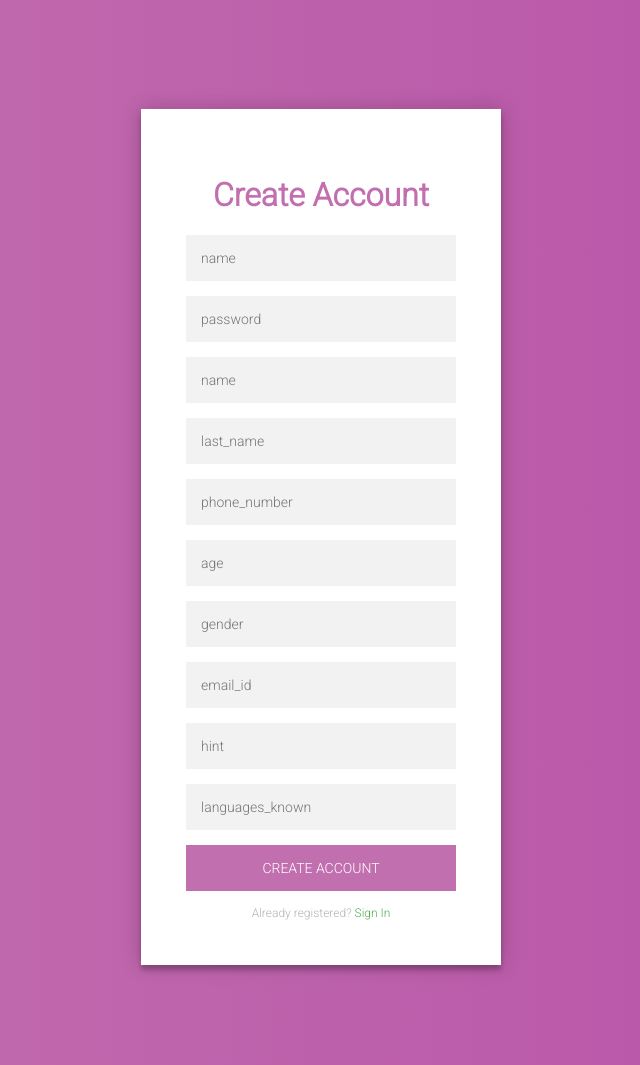
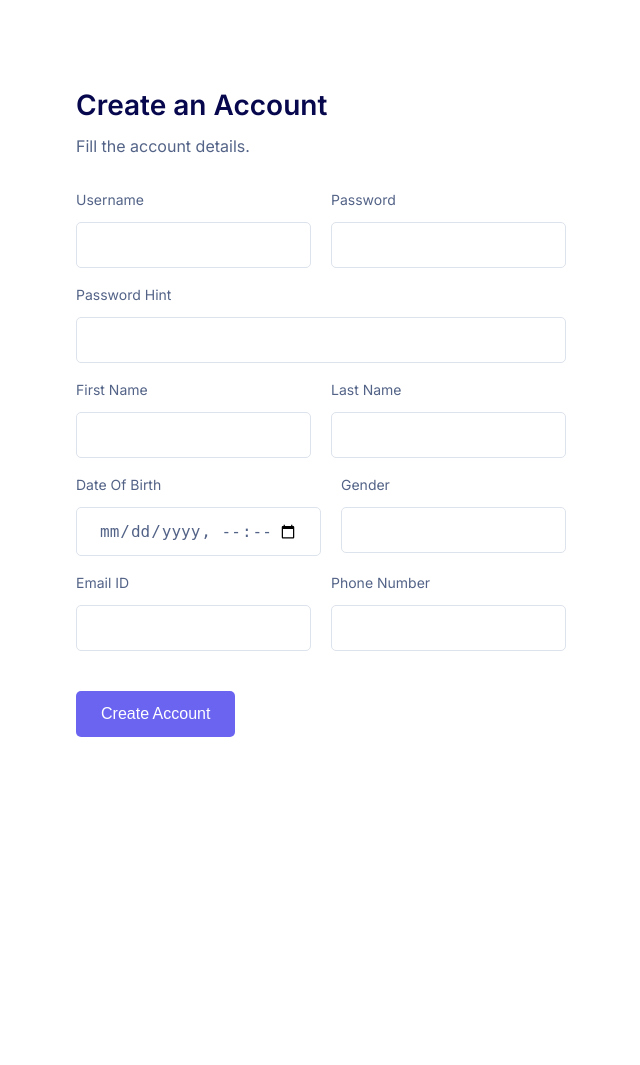
Before and after one commit to varunraokadaparthi/dbms_project, a Flask app: page /create_account in a window 1280 px wide. Shown: the whole page, without its empty margins (319-959 px from the left). After the commit the page ends 737 px from the top, so only its background shows below. Run offline with Flask 3, Linux system fonts and the light colour scheme.

Commit message:
create account form

```diff
--- a/routes/create_account.py
+++ b/routes/create_account.py
@@ -15,7 +15,7 @@ def create_account_post():
     first_name = request.form["first_name"]
     last_name = request.form["last_name"]
     phone_number = request.form["phone_number"]
-    date_of_birth = request.form["age"]
+    date_of_birth = request.form["date_of_birth"]
     gender = request.form["gender"]
     email_id = request.form["email_id"]
     hint = request.form["hint"]
--- a/templates/create_account.html
+++ b/templates/create_account.html
@@ -1,38 +1,236 @@
-<!DOCTYPE html>
 <html>
-    <head>
-        <link rel="stylesheet" type="text/css" href="{{ url_for('static', filename='css/create_style.css') }}">
-    </head>
-    <body>
-        <div class="login-page">
-            <div class="form">
-              <center><h1 style="color:rgb(194, 111, 176);">Create Account</h1></center>
-              <form action="/create_account" class="login-form" method="POST">
-                <input type="text" name="username" placeholder="name"/>
+<head></head>
+<body data-new-gr-c-s-check-loaded="14.1105.0" data-gr-ext-installed="">
+<div class="formbold-main-wrapper">
+    <!-- Author: FormBold Team -->
+    <!-- Learn More: https://formbold.com -->
+    <div class="formbold-form-wrapper">
 
 
-                <input type="password" name="password" placeholder="password"/>
+        <form action="/create_account" method="POST">
+            <div class="formbold-form-title">
+                <h2 class="">Create an Account</h2>
+                <p>
+                    Fill the account details.
+                </p>
+            </div>
 
-                <input type="text" name="first_name" placeholder="name"/>
+            <div class="formbold-input-flex">
+                <div>
+                    <label for="username" class="formbold-form-label"> Username </label>
+                    <input type="text" name="username" id="username" class="formbold-form-input">
+                </div>
+                <div>
+                    <label for="password" class="formbold-form-label"> Password </label>
+                    <input type="password" name="password" id="password" class="formbold-form-input">
+                </div>
+            </div>
 
-                <input type="text" name="last_name" placeholder="last_name"/>
+            <div class="formbold-mb-3">
+                <label for="hint" class="formbold-form-label">
+                    Password Hint
+                </label>
+                <input type="text" name="hint" id="hint" class="formbold-form-input">
+            </div>
 
-                <input type="text" name="phone_number" placeholder="phone_number"/>
+            <div class="formbold-input-flex">
+                <div>
+                    <label for="first_name" class="formbold-form-label"> First Name </label>
+                    <input type="text" name="first_name" id="first_name" class="formbold-form-input">
+                </div>
+                <div>
+                    <label for="last_name" class="formbold-form-label"> Last Name </label>
+                    <input type="text" name="last_name" id="last_name" class="formbold-form-input">
+                </div>
+            </div>
 
-                <input type="text" name="age" placeholder="age"/>
+            <div class="formbold-input-flex">
+                <div>
+                    <label for="date_of_birth" class="formbold-form-label"> Date Of Birth </label>
+                    <input type="datetime-local" name="date_of_birth" id="date_of_birth" class="formbold-form-input">
+                </div>
+                <div>
+                    <label for="gender" class="formbold-form-label"> Gender </label>
+                    <input type="text" name="gender" id="gender" class="formbold-form-input">
+                </div>
+            </div>
 
-                <input type="text" name="gender" placeholder="gender"/>
+            <div class="formbold-input-flex">
+                <div>
+                    <label for="email_id" class="formbold-form-label"> Email ID </label>
+                    <input type="text" name="email_id" id="email_id" class="formbold-form-input">
+                </div>
+                <div>
+                    <label for="phone_number" class="formbold-form-label"> Phone Number </label>
+                    <input type="number" name="phone_number" id="phone_number" class="formbold-form-input">
+                </div>
+            </div>
 
-                <input type="text" name="email_id" placeholder="email_id"/>
+            <button class="formbold-btn">Create Account</button>
+        </form>
+    </div>
+</div>
+<style>
+    @import url('https://fonts.googleapis.com/css2?family=Inter:wght@400;500;600;700&display=swap');
 
-                <input type="text" name="hint" placeholder="hint"/>
+    * {
+        margin: 0;
+        padding: 0;
+        box-sizing: border-box;
+    }
 
-                <input type="text" name="languages_known" placeholder="languages_known"/>
+    body {
+        font-family: 'Inter', sans-serif;
+    }
 
-                <button type="submit" name="button">Create Account</button>
-                <p class="message">Already registered? <a href="/">Sign In</a></p>
-              </form>
-            </div>
-          </div>
-    </body>
+    .formbold-mb-3 {
+        margin-bottom: 15px;
+    }
+
+    .formbold-relative {
+        position: relative;
+    }
+
+    .formbold-opacity-0 {
+        opacity: 0;
+    }
+
+    .formbold-stroke-current {
+        stroke: currentColor;
+    }
+
+    #supportCheckbox:checked ~ div span {
+        opacity: 1;
+    }
+
+    .formbold-main-wrapper {
+        display: flex;
+        align-items: center;
+        justify-content: center;
+        padding: 48px;
+    }
+
+    .formbold-form-wrapper {
+        margin: 0 auto;
+        max-width: 570px;
+        width: 100%;
+        background: white;
+        padding: 40px;
+    }
+
+    .formbold-img {
+        margin-bottom: 45px;
+    }
+
+    .formbold-form-title {
+        margin-bottom: 30px;
+    }
+
+    .formbold-form-title h2 {
+        font-weight: 600;
+        font-size: 28px;
+        line-height: 34px;
+        color: #07074d;
+    }
+
+    .formbold-form-title p {
+        font-size: 16px;
+        line-height: 24px;
+        color: #536387;
+        margin-top: 12px;
+    }
+
+    .formbold-input-flex {
+        display: flex;
+        gap: 20px;
+        margin-bottom: 15px;
+    }
+
+    .formbold-input-flex > div {
+        width: 50%;
+    }
+
+    .formbold-form-input {
+        text-align: center;
+        width: 100%;
+        padding: 13px 22px;
+        border-radius: 5px;
+        border: 1px solid #dde3ec;
+        background: #ffffff;
+        font-weight: 500;
+        font-size: 16px;
+        color: #536387;
+        outline: none;
+        resize: none;
+    }
+
+    .formbold-form-input:focus {
+        border-color: #6a64f1;
+        box-shadow: 0px 3px 8px rgba(0, 0, 0, 0.05);
+    }
+
+    .formbold-form-label {
+        color: #536387;
+        font-size: 14px;
+        line-height: 24px;
+        display: block;
+        margin-bottom: 10px;
+    }
+
+    .formbold-checkbox-label {
+        display: flex;
+        cursor: pointer;
+        user-select: none;
+        font-size: 16px;
+        line-height: 24px;
+        color: #536387;
+    }
+
+    .formbold-checkbox-label a {
+        margin-left: 5px;
+        color: #6a64f1;
+    }
+
+    .formbold-input-checkbox {
+        position: absolute;
+        width: 1px;
+        height: 1px;
+        padding: 0;
+        margin: -1px;
+        overflow: hidden;
+        clip: rect(0, 0, 0, 0);
+        white-space: nowrap;
+        border-width: 0;
+    }
+
+    .formbold-checkbox-inner {
+        display: flex;
+        align-items: center;
+        justify-content: center;
+        width: 20px;
+        height: 20px;
+        margin-right: 16px;
+        margin-top: 2px;
+        border: 0.7px solid #dde3ec;
+        border-radius: 3px;
+    }
+
+    .formbold-btn {
+        font-size: 16px;
+        border-radius: 5px;
+        padding: 14px 25px;
+        border: none;
+        font-weight: 500;
+        background-color: #6a64f1;
+        color: white;
+        cursor: pointer;
+        margin-top: 25px;
+    }
+
+    .formbold-btn:hover {
+        box-shadow: 0px 3px 8px rgba(0, 0, 0, 0.05);
+    }
+</style>
+</body>
+<grammarly-desktop-integration data-grammarly-shadow-root="true"></grammarly-desktop-integration>
 </html>
--- a/templates/events.html
+++ b/templates/events.html
@@ -66,7 +66,9 @@
                 </li>
             {% endfor %}
         </div>
-        <h1 class="badge badge-info">______________________________________________________________________RECOMMENDED EVENTS______________________________________________________________________</h1>
+        <h1 class="badge badge-info">
+            ______________________________________________________________________RECOMMENDED EVENTS______________________________________________________________________
+        </h1>
         <div class="row">
             {% for event in all_events %}
                 <li class="col-sm-3 mx-auto">
```
Also changed, not shown: templates/create_event.html (+5 -8 lines).
